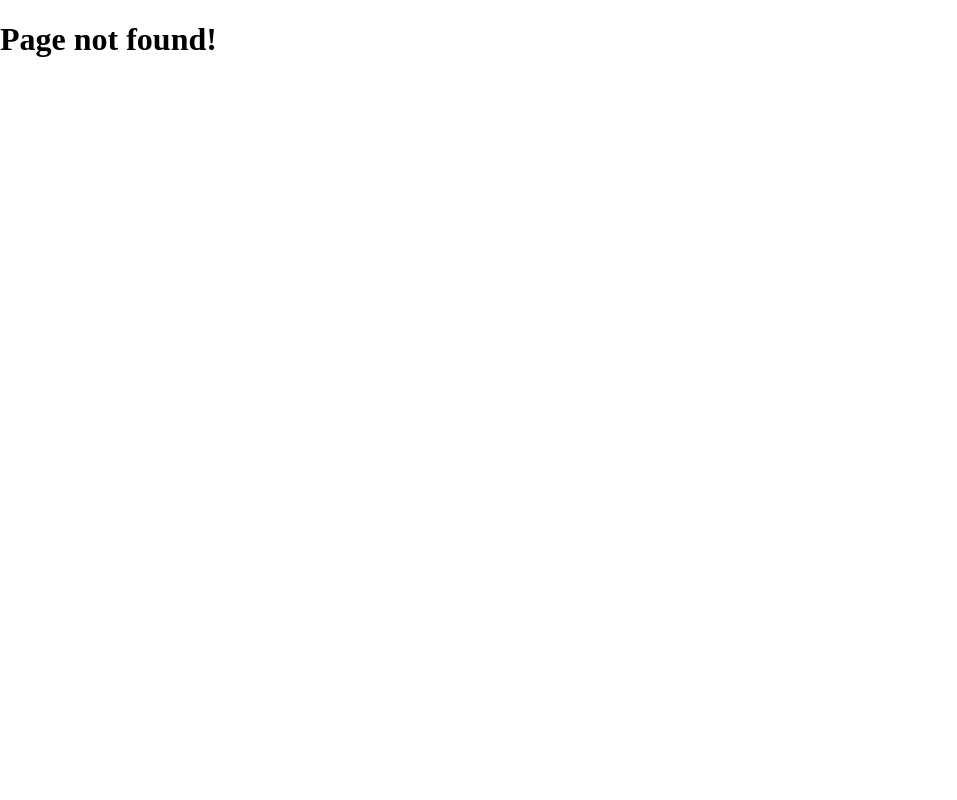
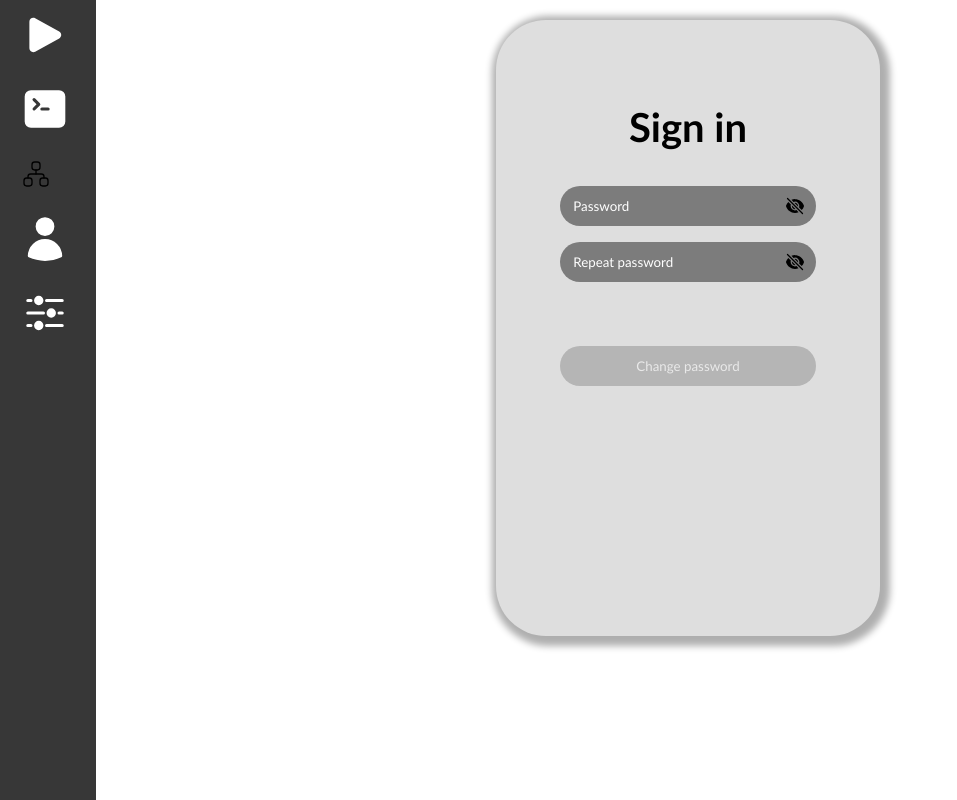
Before and after one commit to Haranana/Turing-Machine-Simulator-Frontend, a React (Vite) app: page /password/change in a window 1280 px wide. Before the commit this address had no page. Shown: the whole page, without its empty margins (0-957 px from the left). Built offline with nearby package versions, Linux system fonts and the light colour scheme.

Commit message:
added password change

```diff
--- a/src/App.tsx
+++ b/src/App.tsx
@@ -17,6 +17,7 @@ import ProtectedRoute from './auth/ProtectedRoute'
 import TreePage from './pages/TreePage'
 import NotFoundPage from './pages/NotFoundPage'
 import AccountActivatedPage from './pages/AccountActivatedPage'
+import ChangePassword from './features/AccountComponents/ChangePassword'
 
 export default  function App() {
 
@@ -29,6 +30,7 @@ return (
               <Route path="index" element={<SimulatorPage />} />
               <Route path="console" element={<ConsolePage />} />
               <Route path="tree" element={<TreePage></TreePage>}/>
+              <Route path="password/change" element={<ChangePassword/>}/>
 
               <Route element={<ProtectedRoute/>}>
                 <Route path="account" element={<AccountPage/>} />
@@ -38,7 +40,6 @@ return (
               <Route path="signup" element={<SignUpPage/>} />
               <Route path="settings" element={<SettingsPage />} />
               <Route path="activate" element={<AccountActivatedPage></AccountActivatedPage>} />
-
             </Route>
 
             <Route path="*" element={<NotFoundPage></NotFoundPage>} />
--- /dev/null
+++ b/src/features/AccountComponents/ChangePassword.tsx
@@ -0,0 +1,120 @@
+import "./../Tape/tape.css"
+import "./../../pages/login-page.css"
+import {EyeIcon, EyeSlashIcon } from "@heroicons/react/24/solid"
+import { useState } from "react";
+import toast from "react-hot-toast";
+
+export default function ChangePassword(){
+
+    const [password1Visible, setPassword1Visible] = useState(false);
+    const [password2Visible, setPassword2Visible] = useState(false);
+    const [password1, setPassword1] = useState<string>("");
+    const [password2, setPassword2] = useState<string>("");
+    const [initialValidationPassed, setInitialValidationPassed] = useState<boolean>(false);
+    const [initialValidationErrorMessage, setInitialValidationErrorMessage] = useState<string | null>(null);
+
+    async function handleSubmit(e: React.FormEvent<HTMLFormElement>) {
+        e.preventDefault();
+
+        const params = new URLSearchParams(window.location.search);
+        const token = params.get("token");
+        if (!token) {
+            toast.error("Password couldn't be changed");
+            return;
+        }
+
+        const passwordTrimmed = password1.trim();
+
+        try {
+            const res = await fetch(
+            `http://localhost:9090/api/account/password/change?token=${encodeURIComponent(token)}`,
+            {
+                method: "POST",
+                headers: { "Content-Type": "application/json" },
+                body: JSON.stringify({ password: passwordTrimmed }),
+            }
+            );
+
+            if (res.ok) {
+            toast.success("Password changed successfully");
+            // tu ewentualnie redirect na /login
+            } else if (res.status === 409) {
+            toast.error("Password couldn't be changed");
+            } else {
+            toast.error(`Error while changing password: ${res.status}`);
+            }
+        } catch {
+            toast.error("Password couldn't be changed");
+        }
+    }
+
+     function checkIfValidationPassed(password1Value: string, password2Value: string){
+        const pas1Trimmed = password1Value.trim();
+        const pas2Trimmed = password2Value.trim();
+
+        if(pas1Trimmed.length == 0 || pas2Trimmed.length == 0){
+            setInitialValidationPassed(false);
+            setInitialValidationErrorMessage("No field can be left empty");
+        }
+        else if(pas1Trimmed != pas2Trimmed){
+            setInitialValidationPassed(false);
+            setInitialValidationErrorMessage("Passwords do not match");
+        }
+        else if(pas1Trimmed.length < 8){
+            setInitialValidationPassed(false);
+            setInitialValidationErrorMessage("Password must be at least 8 characters long");
+        }
+        else{
+            setInitialValidationPassed(true);
+            setInitialValidationErrorMessage(null);
+        }
+    }
+
+    function togglePassword(passwordId: number) {
+        if(passwordId==1){
+            password1Visible? setPassword1Visible(false) : setPassword1Visible(true);
+        }
+        else{
+            password2Visible? setPassword2Visible(false) : setPassword2Visible(true);
+        }
+    }
+
+    return(
+    <div className="page">
+        <div className="login-window">
+            <h1 className="login-header">Sign in</h1>
+
+            <form onSubmit={handleSubmit}>
+                 <div className = "login-password-wrapper">
+                    <input className="login-text-field" type={password1Visible? "text" : "password"} name="password" id="login-password" placeholder="Password"
+                    onChange={(e)=>{setPassword1(e.target.value);  checkIfValidationPassed(e.target.value, password2);}} required/>
+                    <span  className="toggle-password" onClick={()=>{togglePassword(1);}}>
+                        {password1Visible?
+                        <EyeIcon id="login-password-icon" className="password-icon"/> :
+                        <EyeSlashIcon id="login-password-icon" className="password-icon"/>}
+                    </span>
+                </div>
+                <div className = "login-password-wrapper">
+                    <input className="login-text-field" type={password2Visible? "text" : "password"} name="password" id="login-password" placeholder="Repeat password"
+                    onChange={(e)=>{setPassword2(e.target.value);  checkIfValidationPassed(password1, e.target.value);}} required/>
+                    <span  className="toggle-password" onClick={()=>{togglePassword(2);}}>
+                        {password2Visible?
+                        <EyeIcon id="login-password-icon" className="password-icon"/> :
+                        <EyeSlashIcon id="login-password-icon" className="password-icon"/>}
+                    </span>
+                </div>
+
+                 <div className="ErrorMesssageWrapper">
+                    <p className="ErrorMessage">{initialValidationErrorMessage}</p>
+                </div>
+               <input
+                className={`login-button ${!initialValidationPassed ? "DisabledButton" : ""}`}
+                type="submit"
+                value="Change password"
+                disabled={!initialValidationPassed}
+                />
+            </form>
+        </div>
+    </div>
+    );
+}
--- a/src/features/AccountComponents/EditProfile.tsx
+++ b/src/features/AccountComponents/EditProfile.tsx
@@ -1,4 +1,46 @@
+import { useContext, useState } from "react";
+import { AccountDataContext } from "./AccountDataContext";
+import Modal from "../Modal/Modal";
+import toast from "react-hot-toast";
+
 export default function EditProfile(){
-    return <>
-    </>
+    const accountData = useContext(AccountDataContext);
+    const [isChangePasswordModalOpen , setChangePasswordModalOpen]= useState<boolean>(false);
+
+    async function onChangePasswordClicked() {
+        if (!accountData) return;
+
+        try {
+            const res = await fetch("http://localhost:9090/api/account/password/token", {
+            method: "POST",
+            headers: { "Content-Type": "application/json" },
+            body: JSON.stringify({ email: accountData.email }),
+            });
+
+            if (res.ok) {
+            setChangePasswordModalOpen(true);
+            } else {
+            toast.error("Password couldn't be changed");
+            }
+        } catch {
+            toast.error("Password couldn't be changed");
+        }
+    }
+
+    return <div className="AccountPageSubpage LoadTuringMachineSubpage">
+        <p className="editProfileTextField">Email: {accountData?.email}</p>
+        <p className="editProfileTextField">User since: {accountData?.createdAt}</p>
+        <button className="editProfileButton changePasswordButton" onClick={onChangePasswordClicked}>Change password</button>
+        <button className="editProfileButton deleteAccountButton">Delete account</button>
+        {/*<hr className='LineSeparator'></hr>*/}
+        <Modal open={isChangePasswordModalOpen} onClose={()=>{setChangePasswordModalOpen(false)}}>
+                        <div className="ChangePasswordTextWrapper">
+                            <h2>E-mail sent!</h2>
+                            <p>To change your password please log in into your mail and follow instructions in message send by us</p>
+                        </div>
+                        <div className="ChangePasswordButtonWrapper">
+                            <button className="ModalButton ChangePasswordOkButton" onClick={()=>{setChangePasswordModalOpen(false);}}>Ok</button>
+                        </div>
+        </Modal>
+    </div>
 }
--- a/src/pages/LoginPage.tsx
+++ b/src/pages/LoginPage.tsx
@@ -85,7 +85,7 @@ export default function LoginPage(){
 
                 <div className="login-remember-forgot">
                     <label><input className="login-checkbox"  type="checkbox" name="remember-me" id="login-remember-me" checked={rememberMe} onChange={(e)=>setRememberMe(e.target.checked)}/>Remember me</label>
-                    <Link  className="remember-me-link" to="index" title='Simulation'>Forgot password?</Link>
+                    <Link  className="remember-me-link" to="password/change" title='ChangePassword'>Forgot password?</Link>
                 </div>
 
 
```
